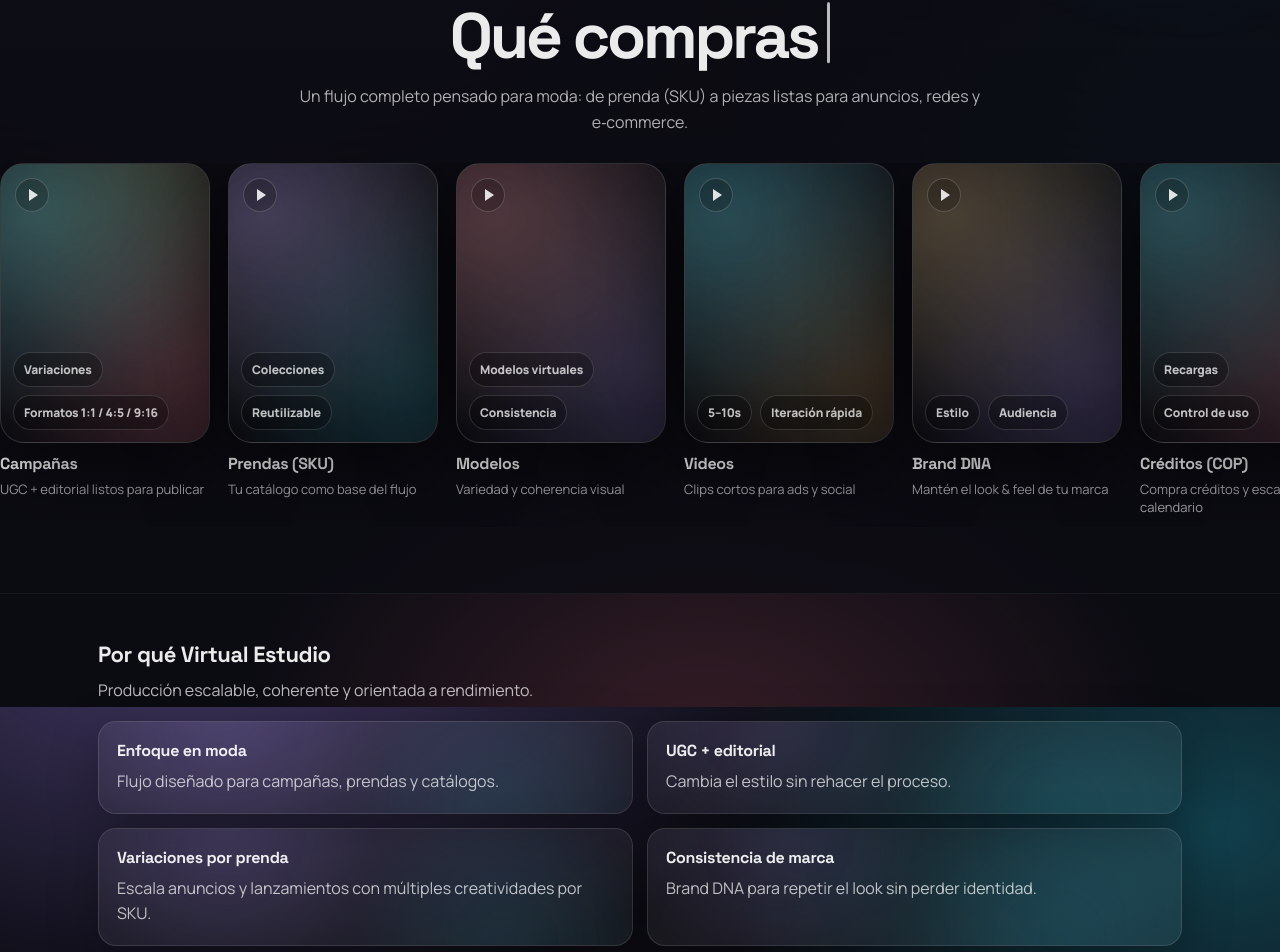
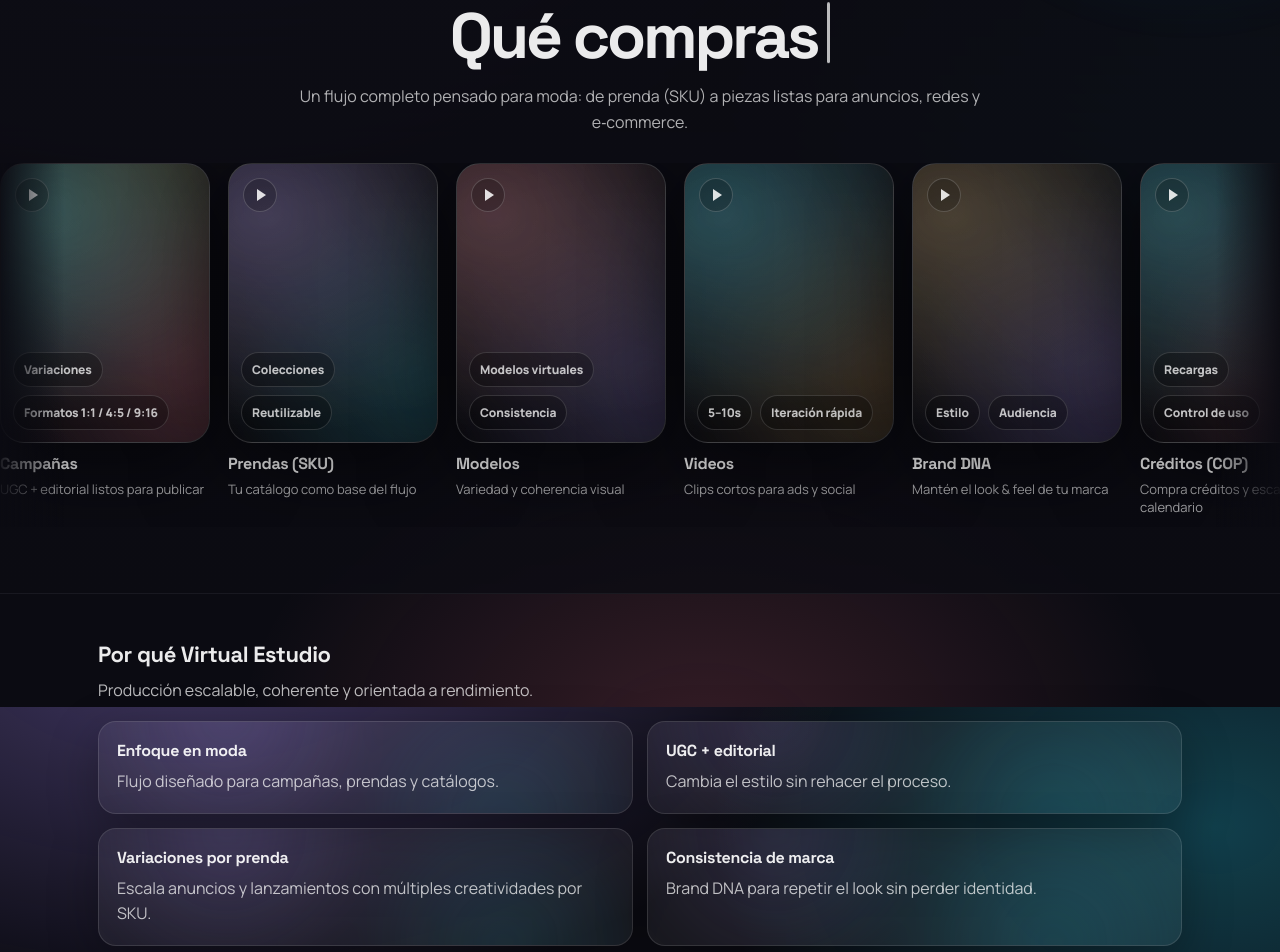
Before and after one commit to Jujo-95/virtual_estudio_web, a React (Vite) app: page / in a window 1280 px wide. Shown: the part 893-1845 px from the top of the page. Built offline with nearby package versions, Linux system fonts and the light colour scheme.

Commit message:
Revert "Remove rail side fade"
This reverts commit 9da06142266e975757be11f8dbeed503573c8151.

```diff
--- a/src/index.css
+++ b/src/index.css
@@ -675,7 +675,23 @@ input {
 
 .vs-rail::before,
 .vs-rail::after {
-  content: none;
+  content: '';
+  position: absolute;
+  top: 0;
+  bottom: 0;
+  width: 64px;
+  pointer-events: none;
+  z-index: 2;
+}
+
+.vs-rail::before {
+  left: 0;
+  background: linear-gradient(90deg, rgba(11, 11, 18, 0.92), transparent);
+}
+
+.vs-rail::after {
+  right: 0;
+  background: linear-gradient(270deg, rgba(11, 11, 18, 0.92), transparent);
 }
 
 .vs-rail-track {
```
